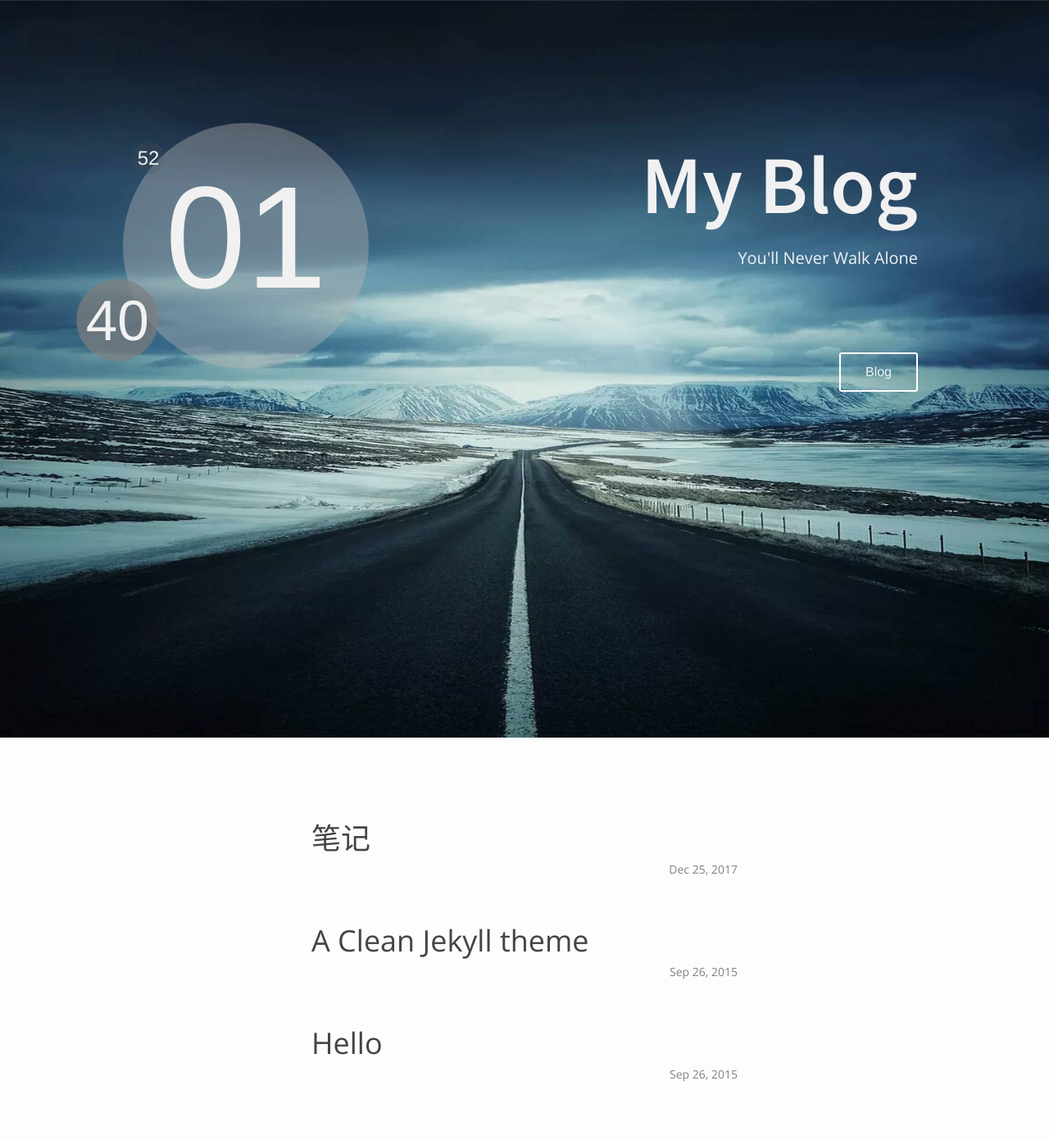
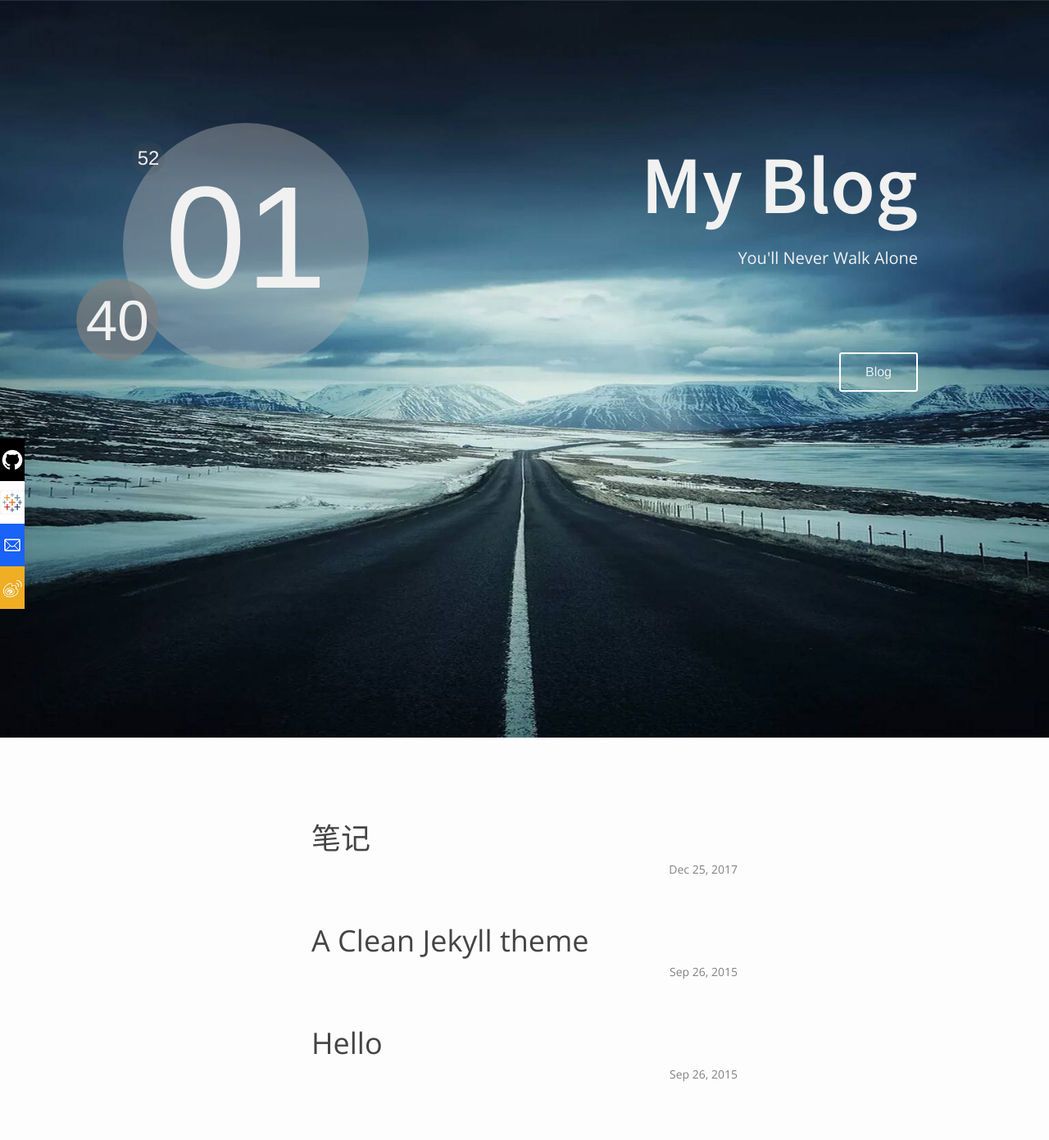
Before and after one commit to Hejuntian/Hejuntian.github.io, a Jekyll site: the page built from index.html, in a window 1280 px wide. Shown: the whole page at 82% size. Built offline with Jekyll 4.4.1, drawn with Linux system fonts in a browser that asks for light colours.

Commit message:
添加社交链接

```diff
--- a/_layouts/home.html
+++ b/_layouts/home.html
@@ -35,6 +35,12 @@
     <div class="page-content">
         {{ content }}
     </div>
+		<div class="social-data">
+		<a href="https://github.com/Hejuntian/Hejuntian.github.io" class="social-data1"><img src="images/github.jpg" alt="github" width="30" height="30" /></a>
+		<a href="https://public.tableau.com/profile/.4824#!/" class="social-data2"><img src="images/tableau.jpg" alt="tableau pubilc" width="30" height="30" /></a>
+		<a href="https://mail.qq.com/" class="social-data3"><img src="images/mail.jpg" alt="qq邮箱" width="30" height="30" /></a>
+		<a href="https://weibo.com/" class="social-data4"><img src="images/weibo.jpg" alt="微博" width="30" height="30" /></a>
+	</div>
 
 <script>
   setInterval(function() {
--- a/_sass/_layout.scss
+++ b/_sass/_layout.scss
@@ -212,6 +212,53 @@
     background-size: cover;
 }
 
+.social-data {
+	margin:0; padding:0;
+	list-style:none;
+}
+
+.social-data img {
+	border:0;
+}
+
+.social-data {
+	width:50px;
+	height:250px;
+	position:fixed;
+	left:0;
+	top:65%;
+	margin-top:-50px;
+	z-index:900;
+}
+
+.social-data a:hover {
+	width:50px;
+    transform:translate(-5px,0);
+}
+
+.social-data a {
+	width:30px;
+	height:50px;
+	line-height:50px;
+	float:left;
+	display:block;
+	text-align:center;
+	transition:transform 1s;
+}
+.social-data .social-data1 {
+	background:#000000;
+}
+.social-data .social-data2 {
+	background:#fefefe;
+}
+.social-data .social-data3 {
+	background:#1963f6;
+}
+.social-data .social-data4 {
+	background:#f0ae23;
+}
+
+
 /**
  * clock css
  */
```
Also changed, not shown: images/github.jpg (added), images/mail.jpg (added), images/tableau.jpg (added), images/weibo.jpg (added).
